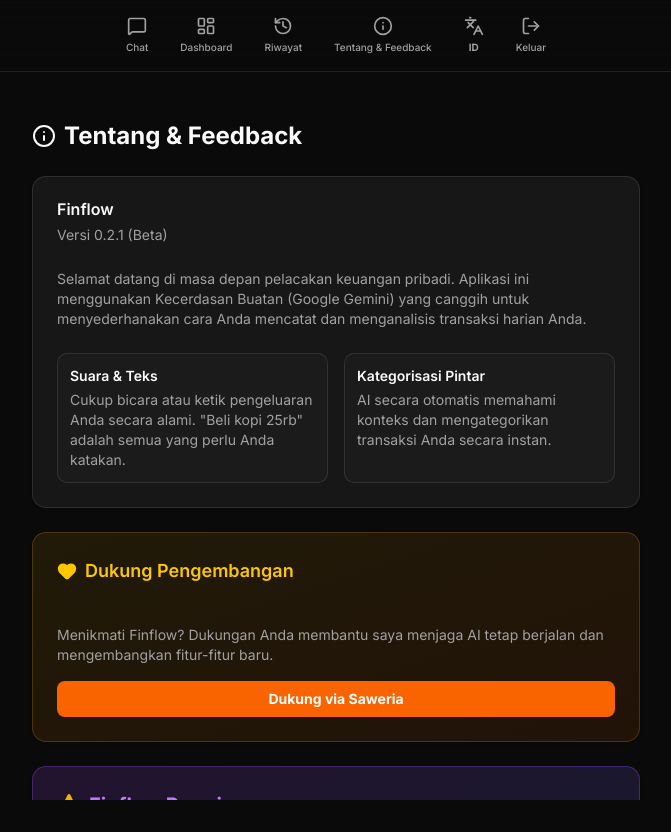
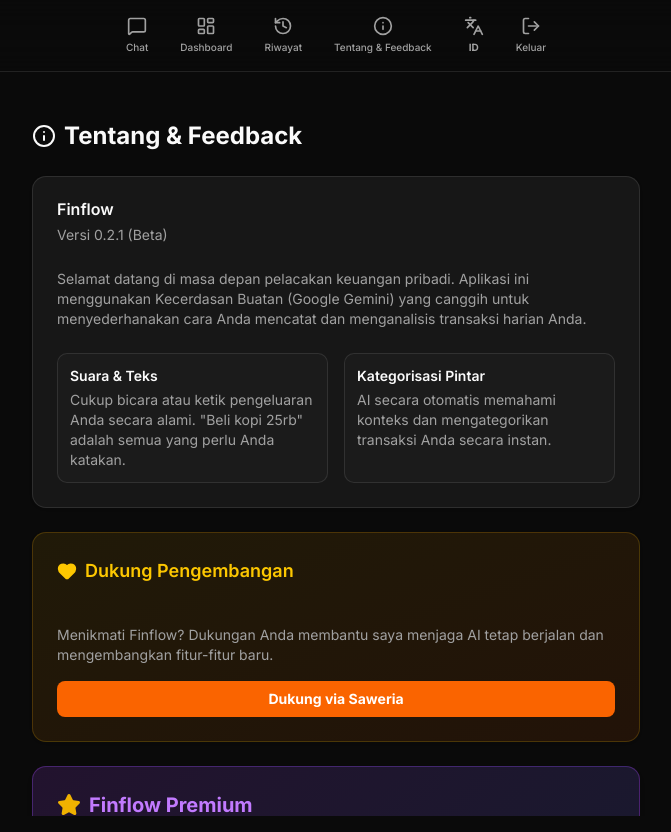
Before and after one commit to wahyunf354/ai-finance-tracker, a Next.js app: page /about in a window 1280 px wide. Shown: the whole page, without its empty margins (304-975 px from the left). Before the commit the page ends 800 px from the top, so only its background shows below. Built offline with nearby package versions, Linux system fonts and the light colour scheme; no server answers.

Commit message:
fixing 2

```diff
--- a/app/layout.tsx
+++ b/app/layout.tsx
@@ -42,13 +42,13 @@
     <html lang="en" className="dark">
       <body
         suppressHydrationWarning
-        className={`${inter.className} h-screen bg-black text-white selection:bg-purple-500/30 overflow-hidden`}
+        className={`${inter.className} h-screen bg-black text-white selection:bg-purple-500/30`}
       >
         <LanguageProvider>
-          <div className="mx-auto max-w-md md:max-w-2xl h-screen relative flex flex-col overflow-hidden">
+          <div className="mx-auto max-w-md md:max-w-2xl h-screen relative flex flex-col">
             <Header />
             <Navbar />
-            <main className="flex-1 p-4 pt-24 pb-24 md:pb-4 md:pt-24 overflow-hidden">
+            <main className="flex-1 p-4 pt-24 pb-24 md:pb-4 md:pt-24">
               {children}
             </main>
           </div>
```
